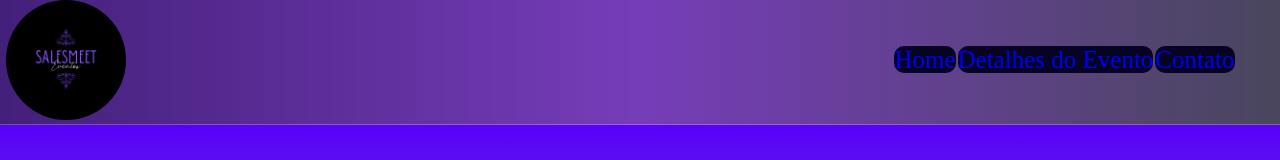
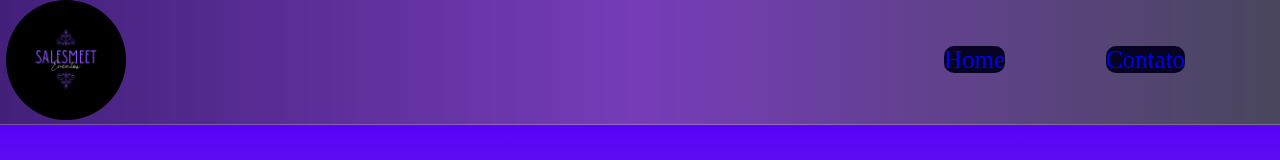
Before and after one commit to Danilo-Almeida-da-Silva/SalesMeet_Event, a React (Vite) app: page / in a window 1280 px wide. Shown: the top 160 px of the page. Built offline with nearby package versions, Linux system fonts and the light colour scheme.

Commit message:
feat: ajuste de rotas e imports na Header

```diff
--- a/src/components/Header/Header.tsx
+++ b/src/components/Header/Header.tsx
@@ -3,6 +3,7 @@ import s from './Header.module.scss'
 import logoSales from '../../assets/logo_salesmeet.png'
 import Home from '../../pages/Home/Home'
 import Footer from '../Footer/Footer'
+import EventDetal from '../Eventdeta/EventDetalhes'
 
 export default function Header() {
   return (
@@ -24,11 +25,6 @@ export default function Header() {
                 </Link>
               </li>
               <li>
-                <Link className={s.DetalhesdoEvento} to=''>
-                  Detalhes do Evento
-                </Link>
-              </li>
-              <li>
                 <Link className={s.Contato} to='/Footer'>
                   Contato
                 </Link>
@@ -40,6 +36,7 @@ export default function Header() {
       <Routes>
         <Route path='/' element={<Home />} />
         <Route path='/Footer' element={<Footer />} />
+        <Route path="/evento/:id" element={<EventDetal />} />
       </Routes>
     </BrowserRouter>
   )
```
